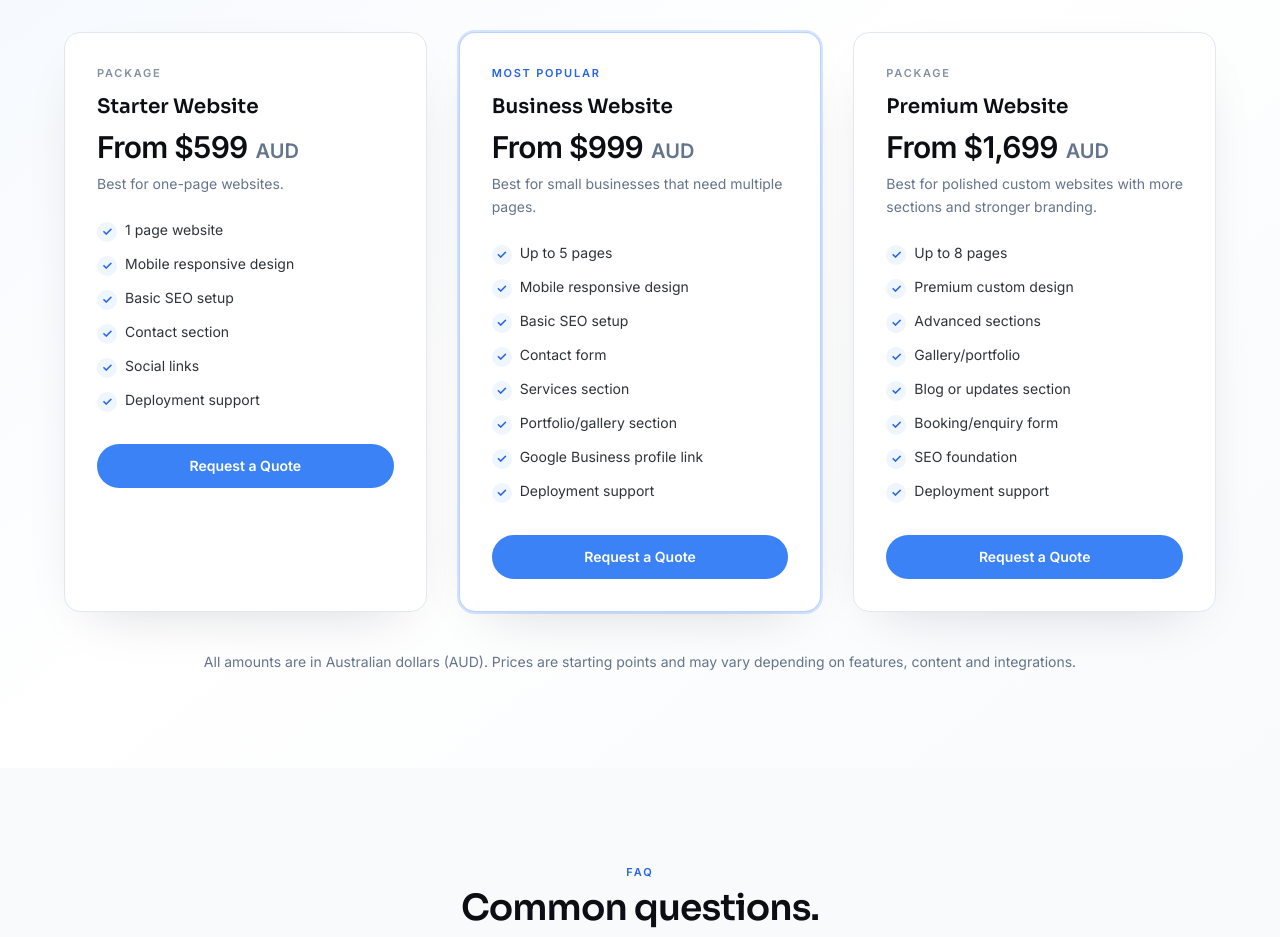
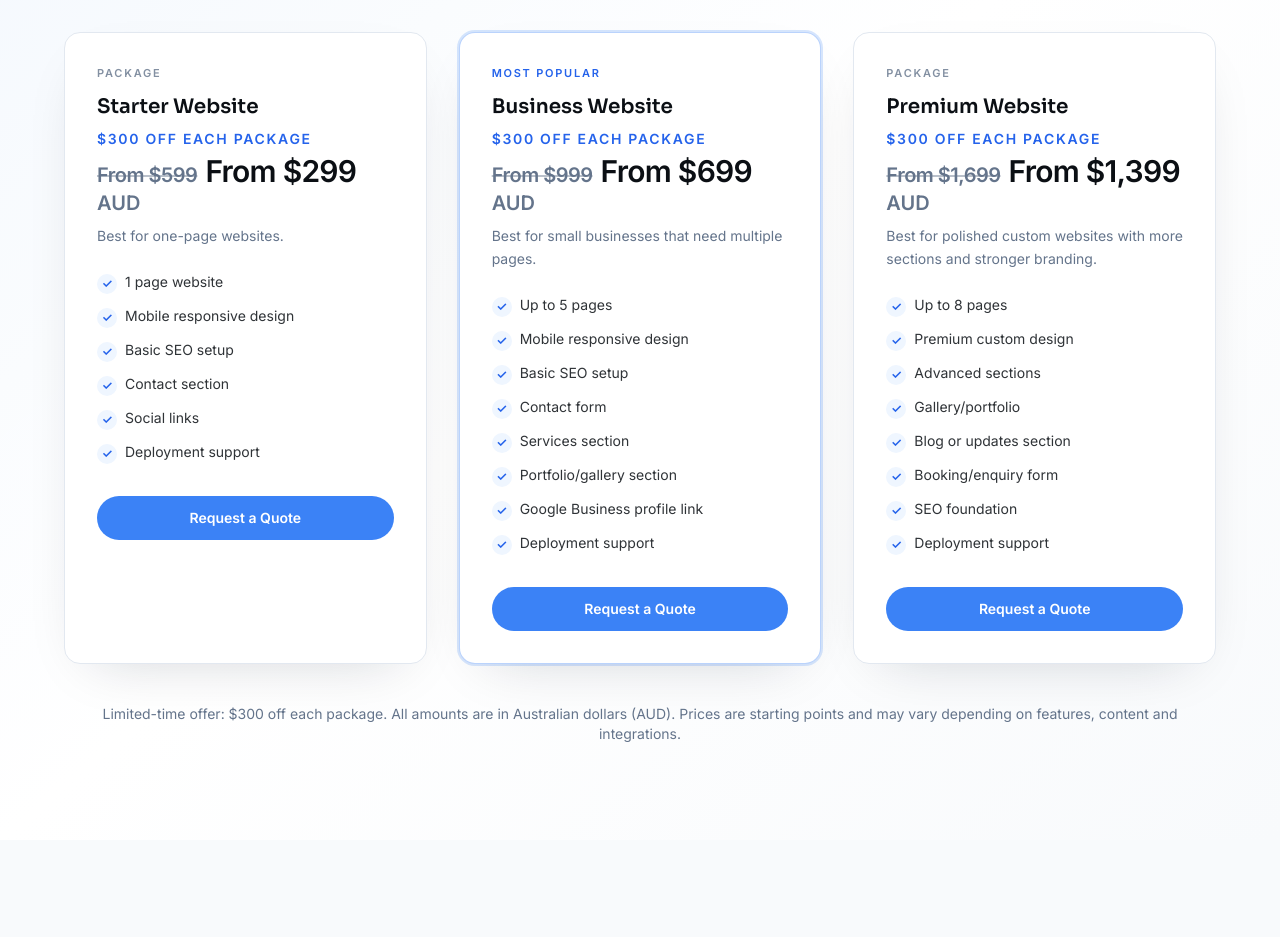
Before and after one commit to aroxas2609/launchlite, a Next.js app: page / in a window 1280 px wide. Shown: the part 4140-5077 px from the top of the page. Built offline with nearby package versions, Linux system fonts and the light colour scheme; no server answers.

Commit message:
Add $300-off promotional pricing across packages
Co-authored-by: Cursor <cursoragent@cursor.com>

```diff
--- a/src/components/PricingCard.tsx
+++ b/src/components/PricingCard.tsx
@@ -1,4 +1,4 @@
-import type { PricingTier } from "@/config/pricing";
+import { pricingPromotion, type PricingTier } from "@/config/pricing";
 import { ButtonLink } from "@/components/ButtonLink";
 
 type Props = {
@@ -6,6 +6,9 @@ type Props = {
 };
 
 export function PricingCard({ tier }: Props) {
+  const showPromoPrice =
+    pricingPromotion.active && tier.priceWasLabel !== undefined;
+
   return (
     <article
       className={`flex h-full flex-col rounded-2xl border bg-white p-6 shadow-card sm:p-8 ${
@@ -26,10 +29,34 @@ export function PricingCard({ tier }: Props) {
       <h3 className="mt-3 font-heading text-xl font-semibold text-midnight">
         {tier.name}
       </h3>
-      <p className="mt-2 flex flex-wrap items-baseline gap-x-2 text-3xl font-semibold tracking-tight text-midnight">
-        <span>{tier.priceLabel}</span>
-        <span className="text-xl font-semibold tracking-normal text-slate">AUD</span>
-      </p>
+      <div className="mt-2 space-y-1">
+        {showPromoPrice ? (
+          <p className="sr-only">
+            {pricingPromotion.badge}. Starting price was {tier.priceWasLabel}; promotional
+            starting price {tier.priceLabel} Australian dollars.
+          </p>
+        ) : null}
+        {showPromoPrice ? (
+          <p
+            className="text-sm font-semibold uppercase tracking-[0.12em] text-accent-strong"
+            aria-hidden
+          >
+            {pricingPromotion.badge}
+          </p>
+        ) : null}
+        <p
+          className="flex flex-wrap items-baseline gap-x-2 text-3xl font-semibold tracking-tight text-midnight"
+          {...(showPromoPrice ? { "aria-hidden": true } : {})}
+        >
+          {showPromoPrice ? (
+            <span className="text-xl font-semibold tracking-tight text-slate line-through decoration-slate/45">
+              {tier.priceWasLabel}
+            </span>
+          ) : null}
+          <span>{tier.priceLabel}</span>
+          <span className="text-xl font-semibold tracking-normal text-slate">AUD</span>
+        </p>
+      </div>
       <p className="mt-2 text-sm leading-relaxed text-slate">{tier.description}</p>
       <ul className="mt-6 space-y-3 text-sm text-midnight/85">
         {tier.features.map((feature) => (
--- a/src/config/pricing.ts
+++ b/src/config/pricing.ts
@@ -5,10 +5,19 @@
  * Amounts are Australian dollars (AUD). TODO: adjust tiers as packages change.
  */
 
+/** Toggle off to remove promo UI & disclaimer line; restore each tier's priceLabel and omit priceWasLabel */
+export const pricingPromotion = {
+  active: true,
+  discountAud: 300,
+  badge: "$300 off each package",
+} as const;
+
 export type PricingTier = {
   id: string;
   name: string;
   priceLabel: string;
+  /** When set while `pricingPromotion.active`, shown struck-through above `priceLabel` */
+  priceWasLabel?: string;
   description: string;
   features: string[];
   highlighted?: boolean;
@@ -16,11 +25,19 @@ export type PricingTier = {
   ctaHref: string;
 };
 
+const pricingDisclaimerBase =
+  "All amounts are in Australian dollars (AUD). Prices are starting points and may vary depending on features, content and integrations.";
+
+export const pricingDisclaimer = pricingPromotion.active
+  ? `Limited-time offer: $${pricingPromotion.discountAud} off each package. ${pricingDisclaimerBase}`
+  : pricingDisclaimerBase;
+
 export const pricingTiers: PricingTier[] = [
   {
     id: "starter",
     name: "Starter Website",
-    priceLabel: "From $599",
+    priceWasLabel: "From $599",
+    priceLabel: "From $299",
     description: "Best for one-page websites.",
     features: [
       "1 page website",
@@ -36,7 +53,8 @@ export const pricingTiers: PricingTier[] = [
   {
     id: "business",
     name: "Business Website",
-    priceLabel: "From $999",
+    priceWasLabel: "From $999",
+    priceLabel: "From $699",
     description: "Best for small businesses that need multiple pages.",
     features: [
       "Up to 5 pages",
@@ -55,7 +73,8 @@ export const pricingTiers: PricingTier[] = [
   {
     id: "premium",
     name: "Premium Website",
-    priceLabel: "From $1,699",
+    priceWasLabel: "From $1,699",
+    priceLabel: "From $1,399",
     description:
       "Best for polished custom websites with more sections and stronger branding.",
     features: [
@@ -72,9 +91,6 @@ export const pricingTiers: PricingTier[] = [
     ctaHref: "/contact",
   },
 ];
-
-export const pricingDisclaimer =
-  "All amounts are in Australian dollars (AUD). Prices are starting points and may vary depending on features, content and integrations.";
 
 export type SupportPlan = {
   title: string;
```
